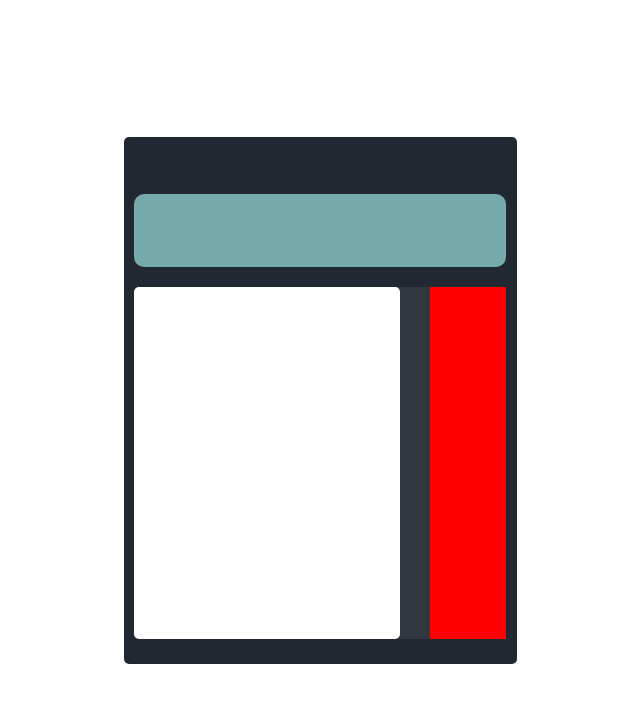
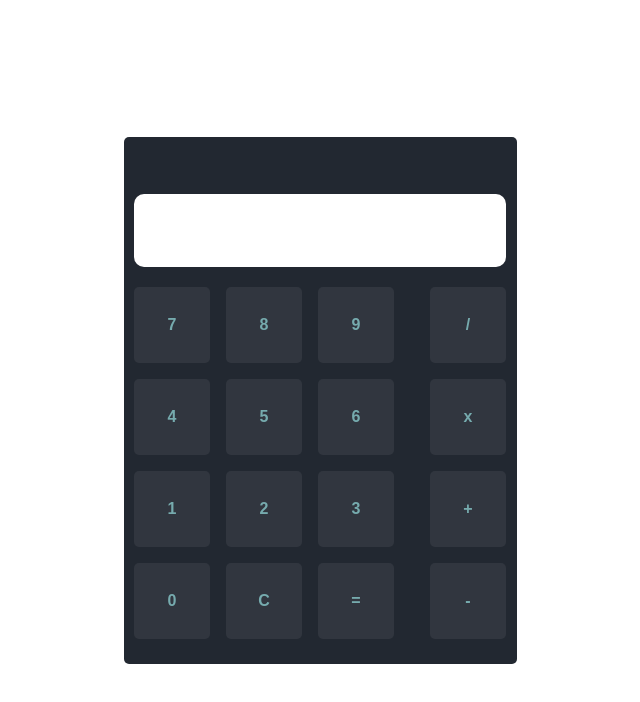
Before and after one commit to mistahbellz/Calculator, a plain HTML site: page index.html in a window 1280 px wide. Shown: the whole page, without its empty margins (320-960 px from the left). Drawn offline with Linux system fonts and the light colour scheme.

Commit message:
changed colour of all buttons to grey

```diff
--- a/index.html
+++ b/index.html
@@ -13,8 +13,26 @@
 
     <div class="keyPads">
 
-        <div class="numeralKeys"></div>
-        <div class="functionKeys"></div>
+        <div class="numeralKeys">
+            <button class="custom-button">7</button>
+            <button class="custom-button">8</button>
+            <button class="custom-button">9</button>
+            <button class="custom-button">4</button>
+            <button class="custom-button">5</button>
+            <button class="custom-button">6</button>
+            <button class="custom-button">1</button>
+            <button class="custom-button">2</button>
+            <button class="custom-button">3</button>
+            <button class="custom-button">0</button>
+            <button class="custom-button">C</button>
+            <button class="custom-button">=</button>
+        </div>
+        <div class="functionKeys">
+            <button class="custom-button">/</button>
+            <button class="custom-button">x</button>
+            <button class="custom-button">+</button>
+            <button class="custom-button">-</button>
+        </div>
 
     </div>
   </div>
--- a/style.css
+++ b/style.css
@@ -11,7 +11,7 @@
   .screen {
     width: 372px;
     height: 73px;
-    background-color: #76ABAE;
+    background-color: white;
     border-radius: 10px;
     margin-bottom: 20px;
   }
@@ -21,23 +21,27 @@
     display: flex;
     gap: 30px;
     height: 352px;
-    background-color: #31363F;
     border-radius: 10px;
   }
 
     .numeralKeys {
     width: 266px;
     display: grid;
+    grid-template-rows: repeat(4, 76px);
+    grid-template-columns: repeat(3, 76px);
+    gap: 16px;
     font-size: 18px;
     border: none;
     border-radius: 5px;
-    background-color: white;
-     }
+      }
 
   .functionKeys {
     display: grid;
     width: 76px;
-    background-color:red;
+    gap: 16px;
+    grid-template-rows: repeat(4, 76px);
+    grid-template-columns: repeat(1, 76px);
+
    }
 
   body{
@@ -47,3 +51,12 @@
     height: 100vh;
     margin: 0;
   }
+  .custom-button {
+    background-color: #31363F;
+    color: #76ABAE;
+    border: none;
+    padding: 10px 20px;
+    font-size: 16px;
+    font-weight: bold;
+    border-radius: 5px;
+  }
```
